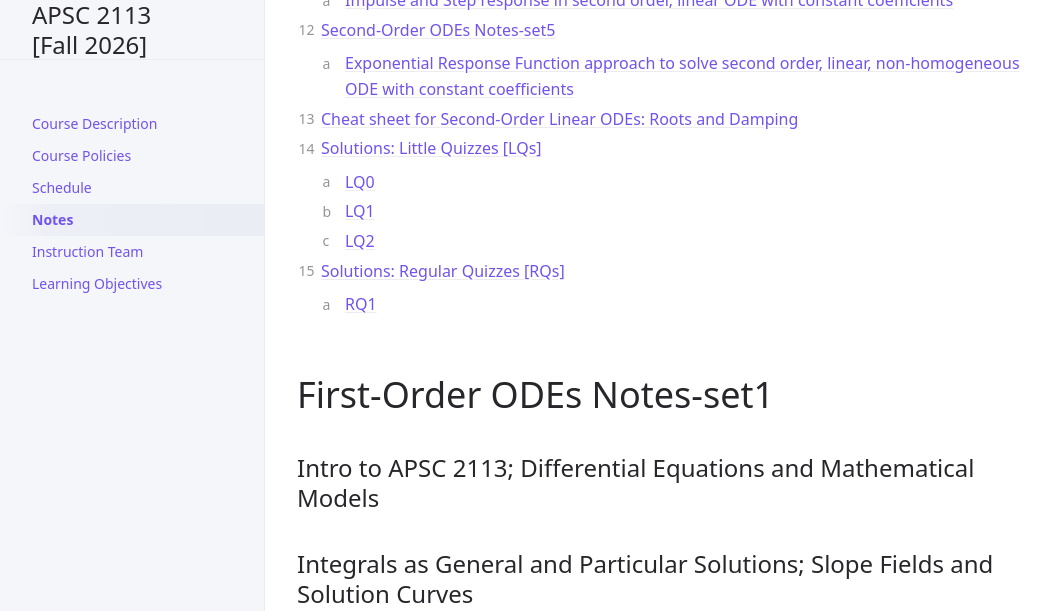
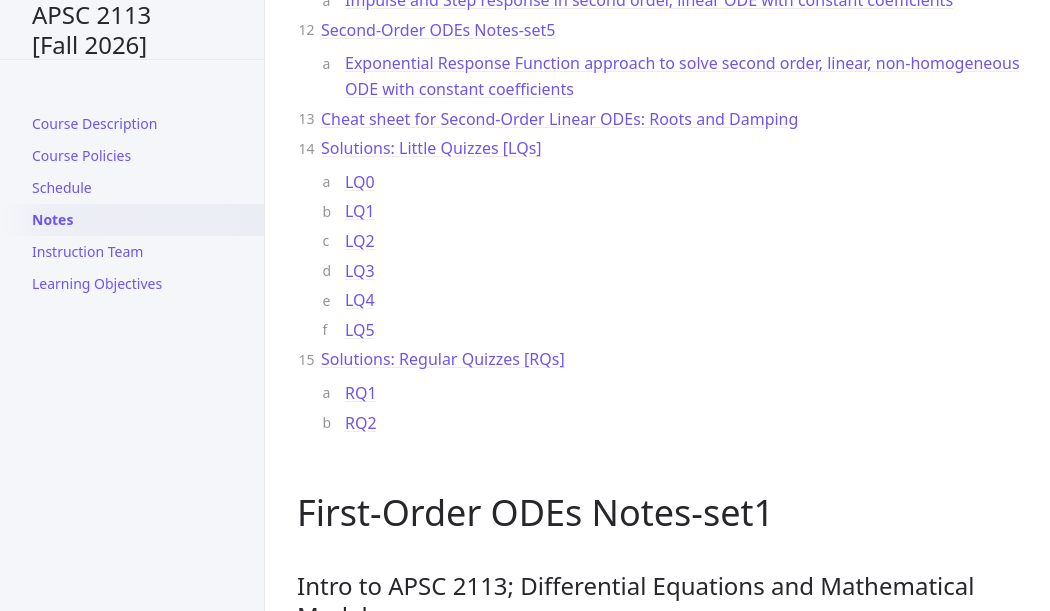
Before and after one commit to gwu-apsc2113/fall2026, a Jekyll site: the page built from docs/Notes/index.md, in a window 1280 px wide and 900 px high, scrolled down 1208 px, cut to the strip 0-611 px from the top of the window. Shown: the whole strip, without its empty margins (107-1157 px from the left). Built offline with Jekyll 4.4.1, drawn with Linux system fonts in a browser that asks for light colours; cached includes are drawn as plain includes.

Commit message:
Commit-1 10/10/2026

```diff
--- a/docs/Notes/index.md
+++ b/docs/Notes/index.md
@@ -163,6 +163,27 @@ nav_order: 4
   </iframe>
 </div>
 
+## LQ3
+<div class="pdf-container" style="position: relative; width: 100%; height: 80vh;">
+  <iframe src="{{ '/docs/Notes/APSC_2113___LQ3_Solutions.pdf' | relative_url }}" width="100%" height="100%" style="border: none;">
+    This browser does not support PDFs. Please download the PDF to view it: <a href="{{ '/docs/Notes/APSC_2113___LQ3_Solutions' | relative_url }}">Download PDF</a>
+  </iframe>
+</div>
+
+## LQ4
+<div class="pdf-container" style="position: relative; width: 100%; height: 80vh;">
+  <iframe src="{{ '/docs/Notes/APSC_2113___LQ4_Solutions.pdf' | relative_url }}" width="100%" height="100%" style="border: none;">
+    This browser does not support PDFs. Please download the PDF to view it: <a href="{{ '/docs/Notes/APSC_2113___LQ4_Solutions' | relative_url }}">Download PDF</a>
+  </iframe>
+</div>
+
+## LQ5
+<div class="pdf-container" style="position: relative; width: 100%; height: 80vh;">
+  <iframe src="{{ '/docs/Notes/APSC_2113___LQ5_Solutions.pdf' | relative_url }}" width="100%" height="100%" style="border: none;">
+    This browser does not support PDFs. Please download the PDF to view it: <a href="{{ '/docs/Notes/APSC_2113___LQ5_Solutions' | relative_url }}">Download PDF</a>
+  </iframe>
+</div>
+
 # Solutions: Regular Quizzes [RQs]
 ## RQ1
 <div class="pdf-container" style="position: relative; width: 100%; height: 80vh;">
@@ -170,3 +191,10 @@ nav_order: 4
     This browser does not support PDFs. Please download the PDF to view it: <a href="{{ '/docs/Notes/APSC_2113___RQ1___Solutions' | relative_url }}">Download PDF</a>
   </iframe>
 </div>
+
+## RQ2
+<div class="pdf-container" style="position: relative; width: 100%; height: 80vh;">
+  <iframe src="{{ '/docs/Notes/APSC_2113___RQ2_Solutions.pdf' | relative_url }}" width="100%" height="100%" style="border: none;">
+    This browser does not support PDFs. Please download the PDF to view it: <a href="{{ '/docs/Notes/APSC_2113___RQ2_Solutions' | relative_url }}">Download PDF</a>
+  </iframe>
+</div>
```
Also changed, not shown: docs/Schedule/index.md (+4 -4 lines), 13 other files.
